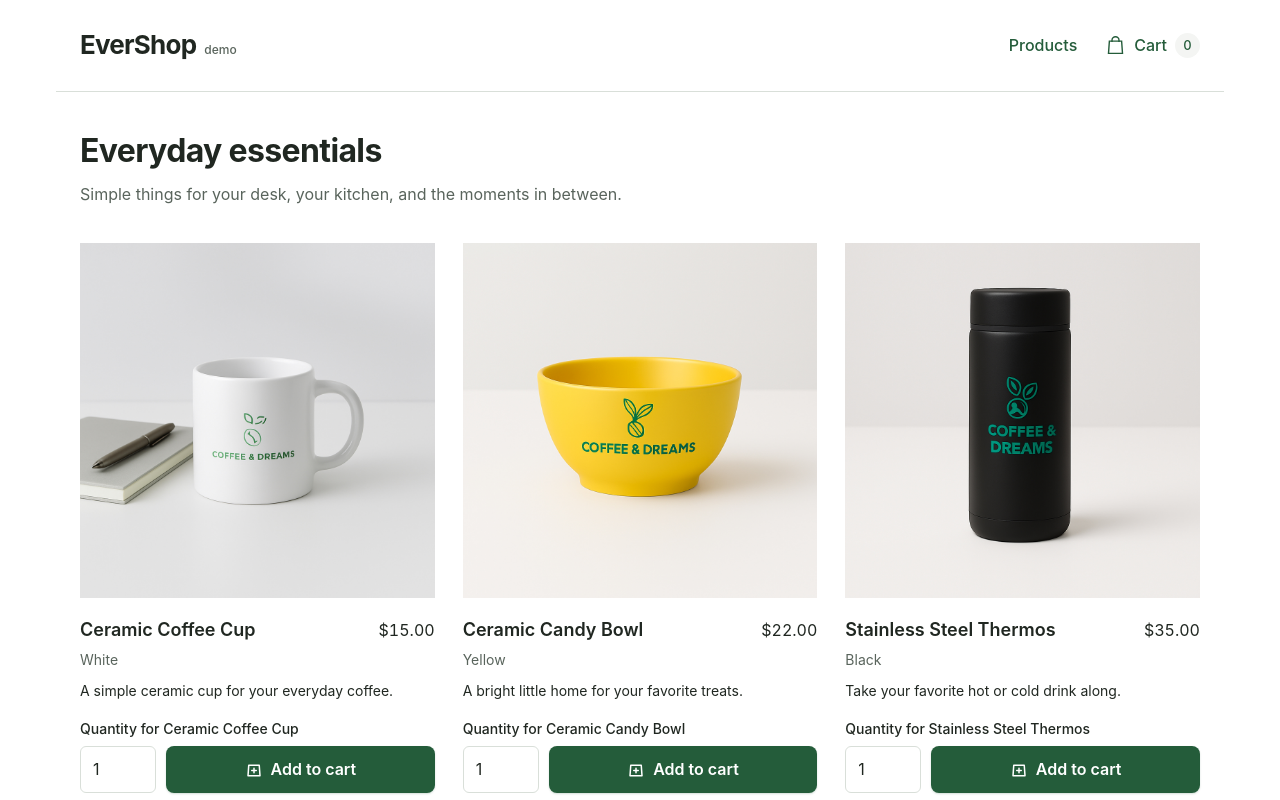
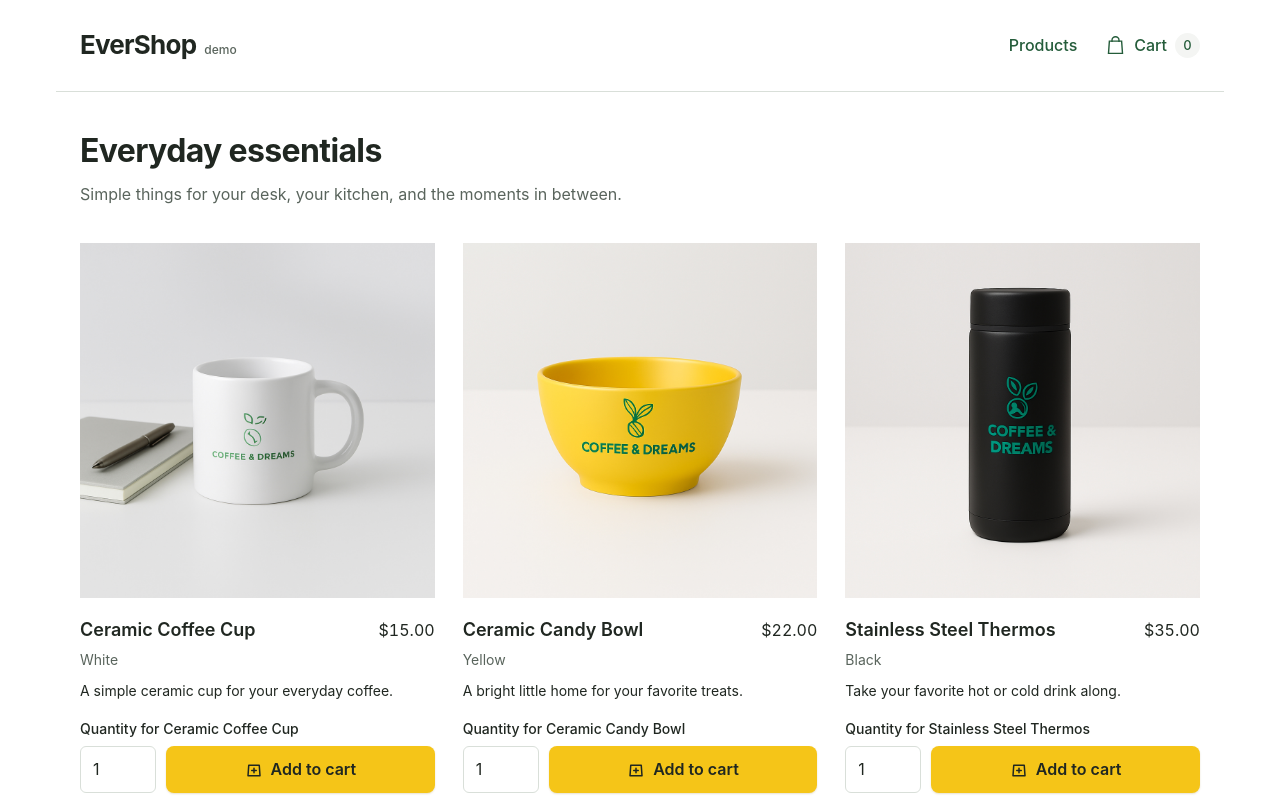
Before and after one commit to blondeslover32/qa-demo-shop, a Next.js app: page / in a window 1280 px wide. Shown: the top 800 px of the page. Built offline with nearby package versions, Linux system fonts and the light colour scheme.

Commit message:
Make the Add to cart buttons yellow
Dark label on yellow for contrast; a deeper yellow on hover and after adding.

```diff
--- a/app/globals.css
+++ b/app/globals.css
@@ -6,6 +6,8 @@
   --line: #d9dfd9;
   --primary: #245c3a;
   --primary-hover: #19472c;
+  --accent: #f5c518;
+  --accent-hover: #e0ad00;
   --error: #a42a23;
   --radius: 8px;
   color-scheme: light;
@@ -243,19 +245,24 @@ main {
 }
 .add-button {
   gap: 8px;
-  box-shadow: 0 1px 2px #245c3a33;
+  background: var(--accent);
+  color: var(--ink);
+  box-shadow: 0 1px 2px #8a6a0033;
   transition: background 0.15s, box-shadow 0.15s, transform 0.15s;
 }
 .add-button:hover {
+  background: var(--accent-hover);
+  color: var(--ink);
   transform: translateY(-1px);
-  box-shadow: 0 6px 16px #245c3a33;
+  box-shadow: 0 6px 16px #8a6a0033;
 }
 .add-button:active {
+  background: var(--accent-hover);
   transform: translateY(0) scale(0.98);
   box-shadow: none;
 }
 .add-button[data-added] {
-  background: var(--primary-hover);
+  background: var(--accent-hover);
 }
 .add-button svg {
   flex: none;
```
